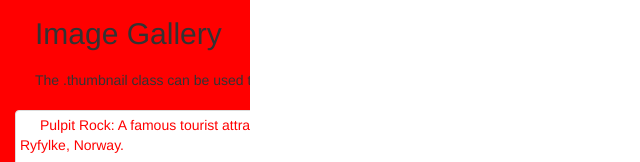
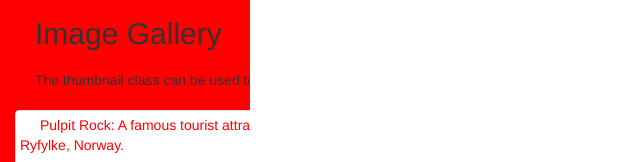
Before and after one commit to BAS312/personal3, a plain HTML site: page index.html in a window 1280 px wide. Shown: the part 188-350 px from the top of the page, 0-640 px from the left. Drawn offline with Linux system fonts and the light colour scheme.

Commit message:
Update index.html

```diff
--- a/index.html
+++ b/index.html
@@ -53,7 +53,7 @@
 
                     <a href="gallery.html">Gallery2</a><div class="container">
   <h2>Image Gallery</h2>
-  <p>The .thumbnail class can be used to display an image gallery. Click on the images to see it in full size:</p>
+  <p>The thumbnail class can be used to display an image gallery. Click on the images to see it in full size:</p>
   <div class="row">
     <div class="col-md-4">
       <a href="pulpitrock.jpg" class="thumbnail">
```
